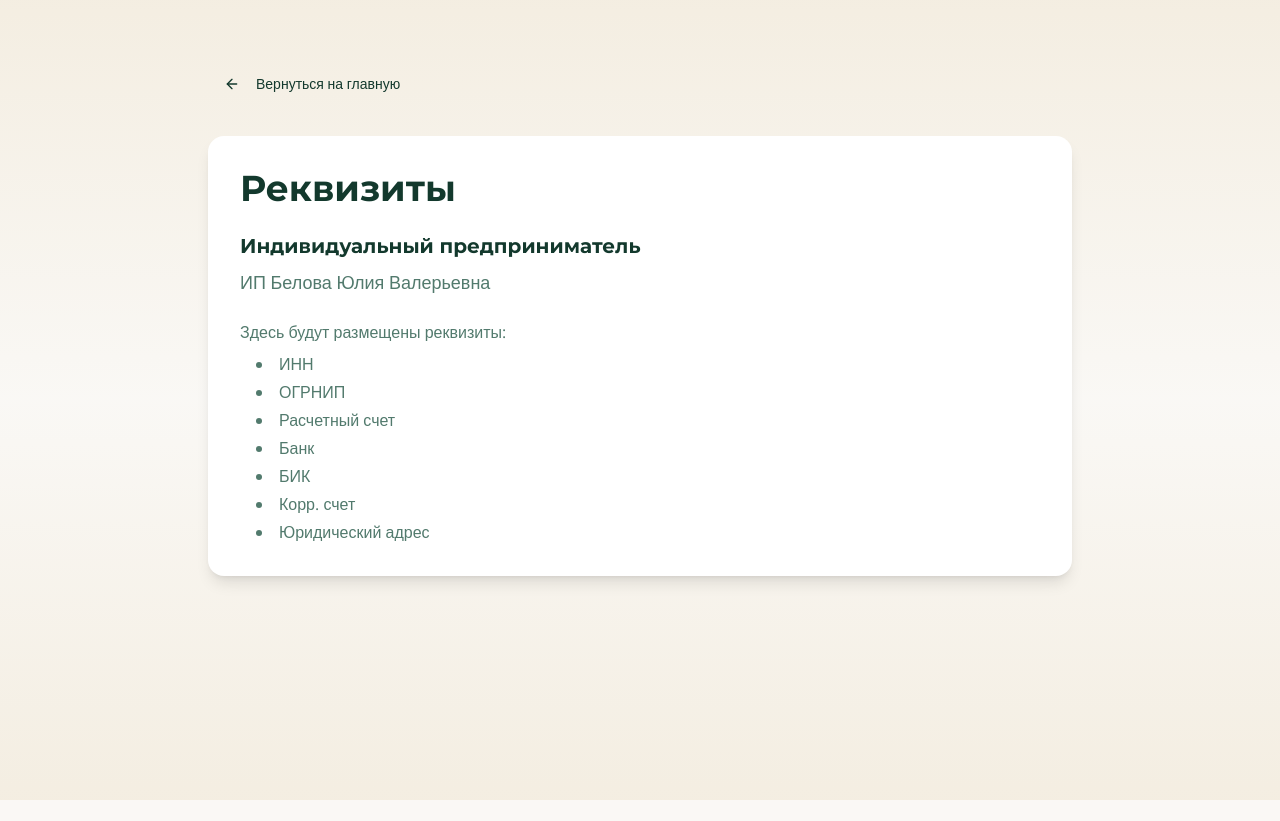
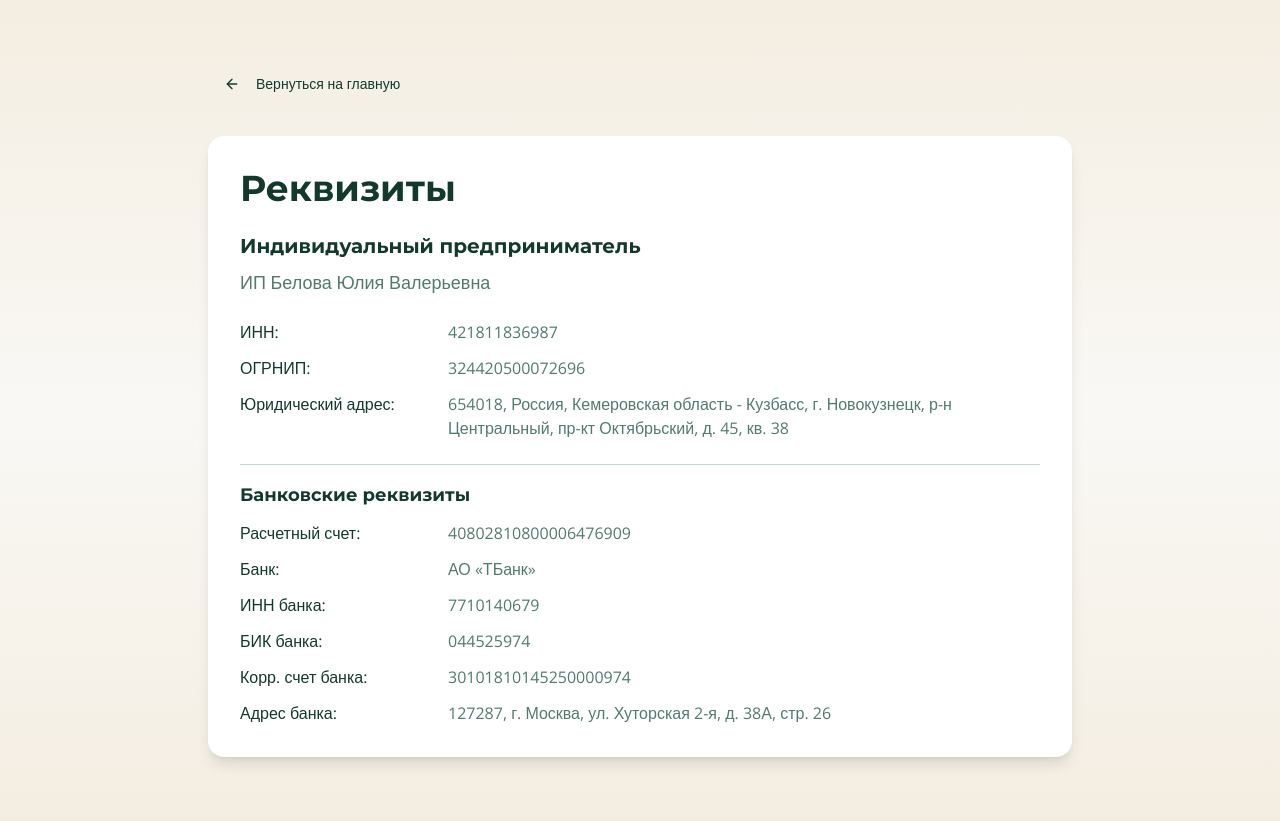
Before and after one commit to pr-poehali-dev/self-arrangement-course, a React (Vite) app: page /requisites in a window 1280 px wide. Before the commit the page ends 800 px from the top, so only its background shows below. Built offline with nearby package versions, Linux system fonts and the light colour scheme.

Commit message:
Добавление реквизитов ИП Беловой

```diff
--- a/src/pages/Requisites.tsx
+++ b/src/pages/Requisites.tsx
@@ -22,17 +22,47 @@ const Requisites = () => {
               <p className="text-lg">ИП Белова Юлия Валерьевна</p>
             </div>
 
-            <div className="space-y-2">
-              <p>Здесь будут размещены реквизиты:</p>
-              <ul className="list-disc list-inside space-y-1 ml-4">
-                <li>ИНН</li>
-                <li>ОГРНИП</li>
-                <li>Расчетный счет</li>
-                <li>Банк</li>
-                <li>БИК</li>
-                <li>Корр. счет</li>
-                <li>Юридический адрес</li>
-              </ul>
+            <div className="space-y-3">
+              <div className="grid grid-cols-[200px_1fr] gap-2">
+                <span className="font-medium text-foreground">ИНН:</span>
+                <span>421811836987</span>
+              </div>
+              <div className="grid grid-cols-[200px_1fr] gap-2">
+                <span className="font-medium text-foreground">ОГРНИП:</span>
+                <span>324420500072696</span>
+              </div>
+              <div className="grid grid-cols-[200px_1fr] gap-2">
+                <span className="font-medium text-foreground">Юридический адрес:</span>
+                <span>654018, Россия, Кемеровская область - Кузбасс, г. Новокузнецк, р-н Центральный, пр-кт Октябрьский, д. 45, кв. 38</span>
+              </div>
+            </div>
+
+            <div className="pt-4 border-t space-y-3">
+              <h3 className="font-semibold text-foreground text-lg">Банковские реквизиты</h3>
+              <div className="grid grid-cols-[200px_1fr] gap-2">
+                <span className="font-medium text-foreground">Расчетный счет:</span>
+                <span>40802810800006476909</span>
+              </div>
+              <div className="grid grid-cols-[200px_1fr] gap-2">
+                <span className="font-medium text-foreground">Банк:</span>
+                <span>АО «ТБанк»</span>
+              </div>
+              <div className="grid grid-cols-[200px_1fr] gap-2">
+                <span className="font-medium text-foreground">ИНН банка:</span>
+                <span>7710140679</span>
+              </div>
+              <div className="grid grid-cols-[200px_1fr] gap-2">
+                <span className="font-medium text-foreground">БИК банка:</span>
+                <span>044525974</span>
+              </div>
+              <div className="grid grid-cols-[200px_1fr] gap-2">
+                <span className="font-medium text-foreground">Корр. счет банка:</span>
+                <span>30101810145250000974</span>
+              </div>
+              <div className="grid grid-cols-[200px_1fr] gap-2">
+                <span className="font-medium text-foreground">Адрес банка:</span>
+                <span>127287, г. Москва, ул. Хуторская 2-я, д. 38А, стр. 26</span>
+              </div>
             </div>
           </div>
         </div>
```
